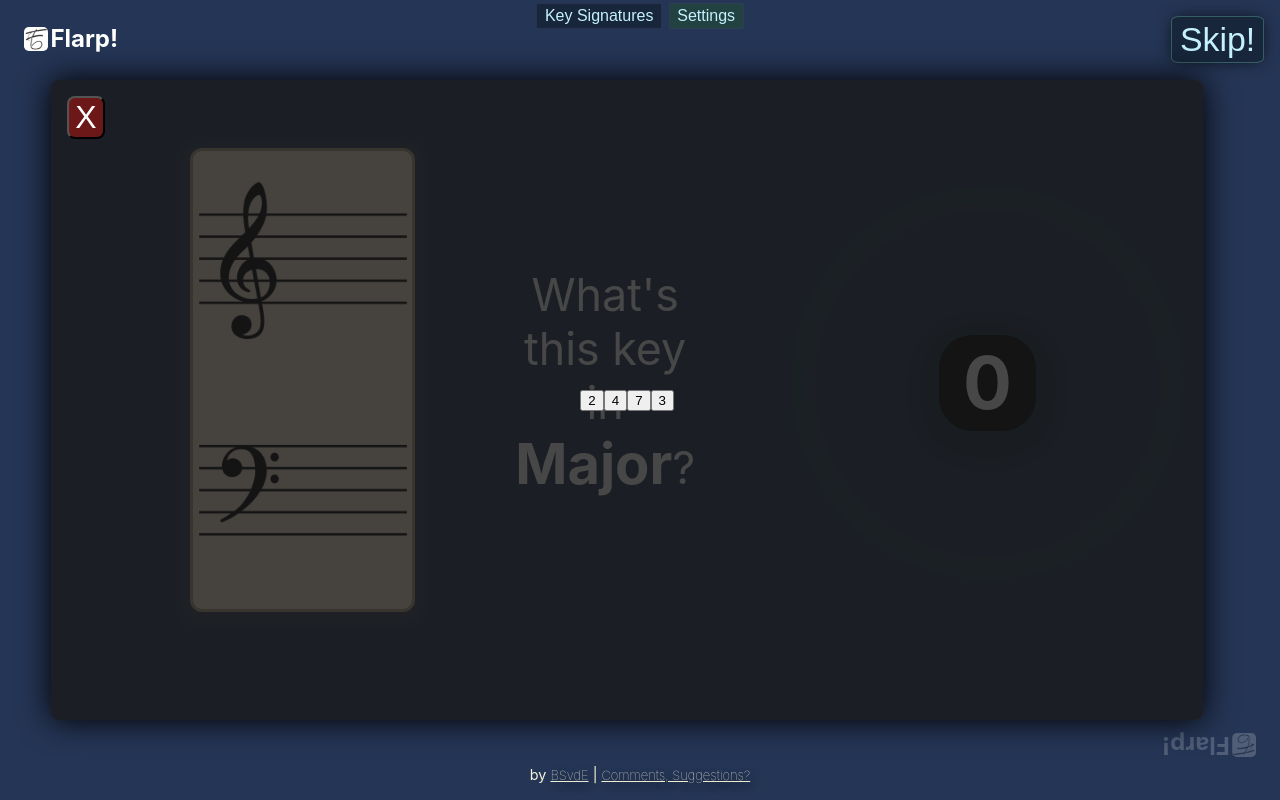
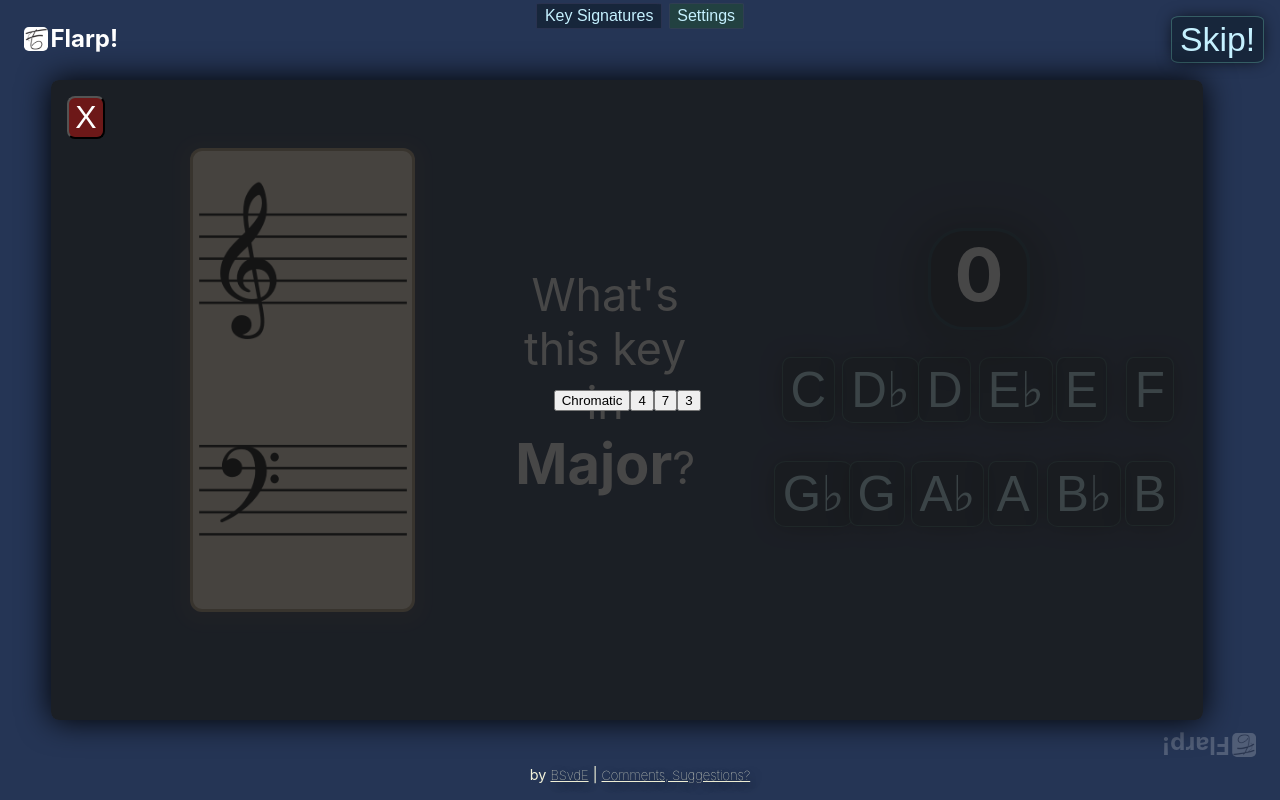
Before and after one commit to bsantero/flarp-music-quiz, a React (Create React App) app: page / in a window 1280 px wide. Both pictures are taken after a click on the button "Settings". Built offline with nearby package versions, Linux system fonts and the light colour scheme.

Commit message:
Chromatic grid works, needs better styling

```diff
--- a/src/components/QuizKeySigs/QuizKeySigs.js
+++ b/src/components/QuizKeySigs/QuizKeySigs.js
@@ -13,23 +13,12 @@ const random = require('@aspiesoft/random-number-js');
 
 const DEFAULT_NEW_GAME = true;
 const DEFAULT_ANSWER = { pitch: '0', mode: 'major' };
-const DEFAULT_INPUT_TYPE = 'circlefifths';
+const DEFAULT_INPUT_TYPE = 'chromatic';
 // [ 'chromatic', 'keyboard', 'circlefifths' ]
 const DEFAULT_MODE_PREF = 'qualities'; // Major | Minor
 // const DEFAULT_MODE_PREF = 'modes'; // Only modes
 // const DEFAULT_MODE_PREF = 'both'; // modes and "Major" | "Minor"
 const DEFAULT_ROTATE_PREF = 'false'; // Major | Minor
-
-export function SettingsMenu() {
-  return (
-    <div>
-      <button>2</button>
-      <button>4</button>
-      <button>7</button>
-      <button>3</button>
-    </div>
-  );
-}
 
 export function QuizModule() {
   const [generated, updateGenerated] = useState(!DEFAULT_NEW_GAME);
@@ -200,8 +189,8 @@ export function QuizModule() {
 
   function ScoreBoard() {
     return (
-      <div className="Score">
-        <h5>{score}</h5>
+      <div className="score-container">
+        <h5 className="score">{score}</h5>
       </div>
     );
   }
@@ -245,44 +234,44 @@ export function QuizModule() {
 
     // Ordering Input button logic
 
-    // newKeys.forEach((i) => {
-    //   let note;
-    //   let name;
-    //   let isWinner;
-    //   console.log(`Building ${i} as: ${chromatic[i].label}`);
+    newKeys.forEach((i) => {
+      let note;
+      let name;
+      let isWinner;
+      console.log(`Building ${i} as: ${chromatic[i].label}`);
 
-    //   if (i == answerPitch) {
-    //     isWinner = true;
-    //   } else {
-    //     isWinner = false;
-    //   }
-    //   if (!keySigs[i].label) {
-    //     note = keySigs[i].default;
-    //     // console.log(note.label);
-    //   } else {
-    //     // name = note.label.toLowerCase();
-    //     note = keySigs[i];
-    //   }
-    //   name = note.label;
+      if (i == answerPitch) {
+        isWinner = true;
+      } else {
+        isWinner = false;
+      }
+      if (!keySigs[i].label) {
+        note = keySigs[i].default;
+        // console.log(note.label);
+      } else {
+        // name = note.label.toLowerCase();
+        note = keySigs[i];
+      }
+      name = note.label;
 
-    //   if (wrongGuesses.includes(i)) {
-    //     console.log(`\tis wrong`);
-    //     className = 'themed-button loser';
-    //   } else {
-    //     className = 'themed-button';
-    //   }
-    //   buttons.push(
-    //     <NewButton
-    //       btnKey={i}
-    //       winner={isWinner}
-    //       wrongs={wrongGuesses}
-    //       updateWrongs={updateWrongGuesses}
-    //       styles={className}
-    //       key={i}
-    //       label={name}
-    //     />
-    //   );
-    // });
+      if (wrongGuesses.includes(i)) {
+        console.log(`\tis wrong`);
+        className = 'themed-button loser';
+      } else {
+        className = 'themed-button';
+      }
+      buttons.push(
+        <NewButton
+          btnKey={i}
+          winner={isWinner}
+          wrongs={wrongGuesses}
+          updateWrongs={updateWrongGuesses}
+          styles={className}
+          key={i}
+          label={name}
+        />
+      );
+    });
 
     return buttons;
   }
@@ -293,24 +282,24 @@ export function QuizModule() {
     let label;
     switch (inputType) {
       case 'circlefifths':
-        parentClass = 'child circleOfFifths';
+        parentClass = 'child input-button-container circleOfFifths';
         childClass = 'circle';
         label = 'Circle of Fifths';
         break;
       case 'keyboard':
-        parentClass = 'child piano-container';
+        parentClass = 'child input-button-container piano-container';
         childClass = 'piano';
         label = 'Keyboard';
       case 'chromatic':
-        parentClass = 'child chromatic-container';
+        parentClass = 'child input-button-container chromatic-container';
         childClass = 'chromatic';
         label = 'chromatic';
     }
 
     return (
       <div className={parentClass}>
-        <ScoreBoard />
         <div className={childClass}>
+          <ScoreBoard />
           <InputButtons
             numOfButtons={12}
             inputType={inputType}
@@ -338,4 +327,15 @@ export function QuizModule() {
   );
 }
 
+export function SettingsMenu() {
+  return (
+    <div>
+      <button>Chromatic</button>
+      <button>4</button>
+      <button>7</button>
+      <button>3</button>
+    </div>
+  );
+}
+
 export default { QuizModule, SettingsMenu };
--- a/src/components/QuizKeySigs/styles/circle.css
+++ b/src/components/QuizKeySigs/styles/circle.css
@@ -5,13 +5,6 @@
     calc(16 * (var(--button-text) / 100));
   --base: calc(var(--radius) / 3.14);
   --button-transform: calc(var(--radius) / 2 + (var(--button-text) / 3));
-}
-
-.circleOfFifths {
-  position: relative;
-  display: flex;
-  align-items: center;
-  justify-content: center;
 }
 
 .circle {
--- a/src/components/QuizKeySigs/styles/mediaqueries.css
+++ b/src/components/QuizKeySigs/styles/mediaqueries.css
@@ -32,7 +32,7 @@
     margin-right: -7vw;
   }
 
-  .circleOfFifths {
+  .input-button-container {
     flex: 1.5;
   }
 }
--- a/src/components/QuizKeySigs/styles/style.css
+++ b/src/components/QuizKeySigs/styles/style.css
@@ -8,23 +8,25 @@
   justify-content: space-evenly;
   flex: 1 0 auto;
 }
-
-div.Score {
-  position: absolute;
-  width: calc(var(--button-text) * 2);
-  height: calc(var(--button-text) * 2);
+.score-container {
   margin: auto;
   display: flex;
   justify-content: center;
   align-items: center;
+}
+
+.score {
+  position: absolute;
+  width: calc(var(--button-text) * 2);
+  height: calc(var(--button-text) * 2);
   border: 3px solid rgba(23, 65, 86, 0.73);
   border-radius: 35%;
-  background-color: black;
+  background-color: #00000073;
+  font-size: calc(var(--button-text) * 1.5);
   box-shadow: 0 8px 30px 22px rgba(4, 12, 14, 0.35);
 }
 
 .Score h5 {
-  font-size: calc(var(--button-text) * 1.5);
 }
 
 .Skip-button:hover,
@@ -55,6 +57,31 @@ div.Score {
   order: 2;
 }
 
-.circleOfFifths {
+.input-button-container {
+  position: relative;
+  display: flex;
+  align-items: center;
+  justify-content: center;
   order: 4;
 }
+
+.chromatic-container .score-container {
+  position: relative;
+  grid-column-start: 1;
+  grid-column-end: span 6;
+  grid-row-start: 1;
+  grid-row-end: span 1;
+}
+
+.chromatic-container .chromatic {
+  display: grid;
+  grid-template-columns: 16% 16% 16% 16% 16% 16%;
+  grid-template-rows: 6em 4em 4em;
+}
+
+.chromatic-container .chromatic .tick {
+  /* display: flex; */
+}
+
+.circleOfFifths {
+}
```
